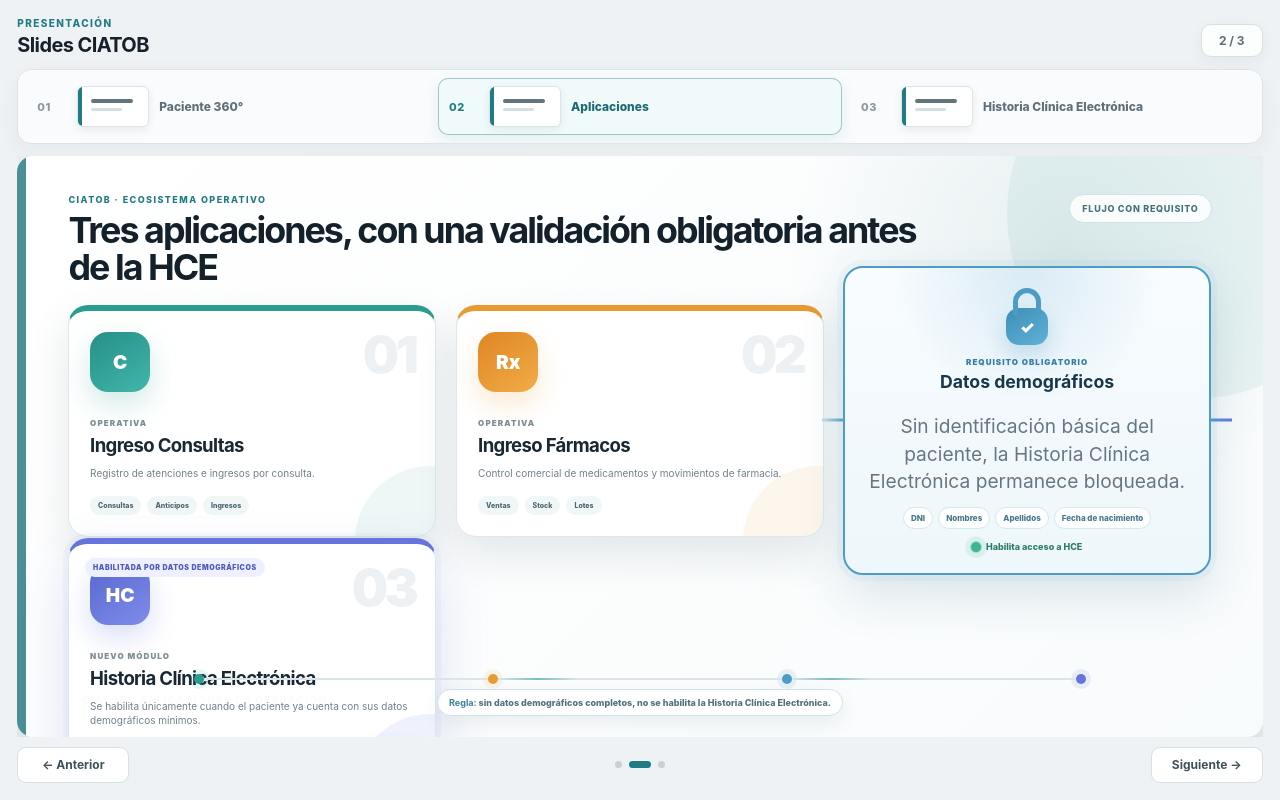
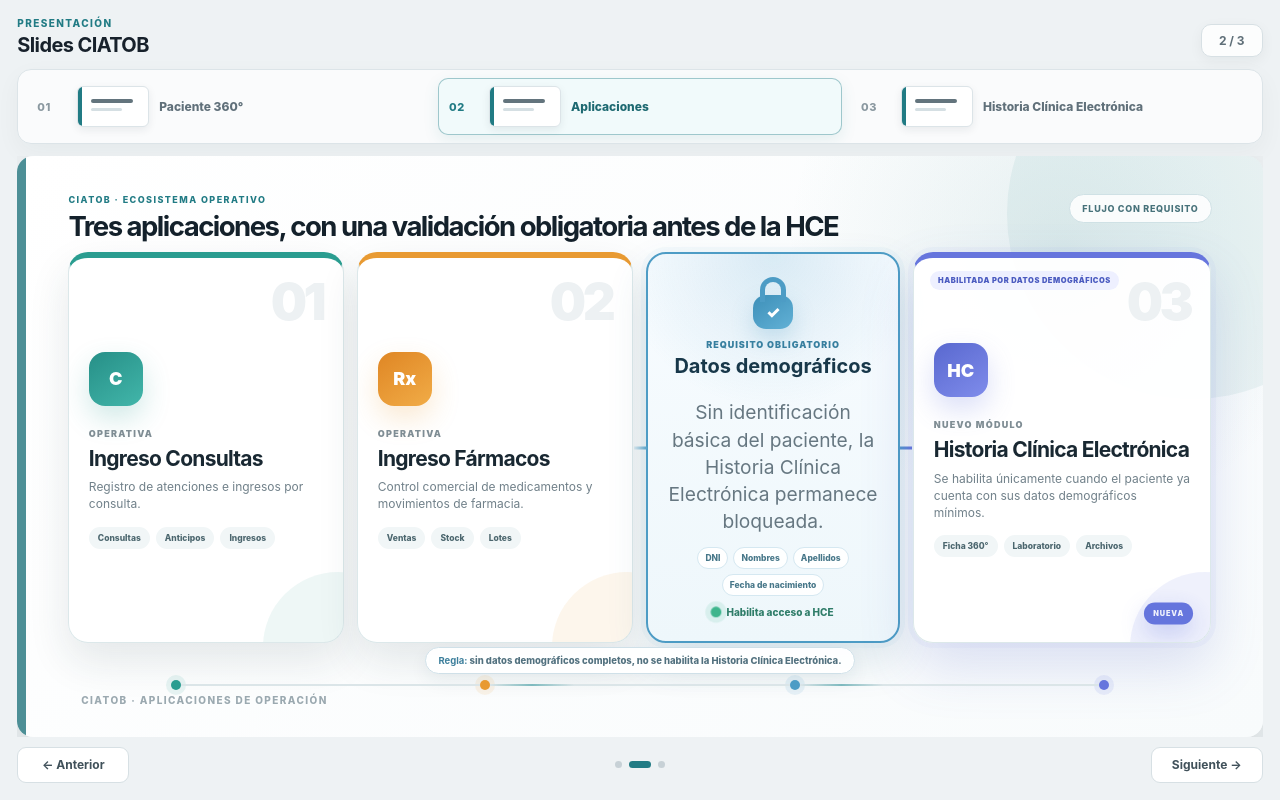
Before and after one commit to joseston/modal_scx, a React (Vite) app: page / in a window 1280 px wide. Both pictures are taken after a click on the button "Siguiente →". Built offline with nearby package versions, Linux system fonts and the light colour scheme.

Commit message:
Fix slide 2 horizontal flow and readability

```diff
--- a/src/presentation/slides/slide02-gate.css
+++ b/src/presentation/slides/slide02-gate.css
@@ -1,39 +1,86 @@
-/* Slide 02 · datos demográficos como requisito de acceso a HCE */
-.app-ecosystem-grid-gated {
-  grid-template-columns: minmax(0,1fr) minmax(0,1fr) minmax(210px,.72fr) minmax(0,1fr);
-  gap: clamp(10px,1.05vw,18px);
+/* Slide 02 · flujo horizontal: apps → validación demográfica → HCE */
+.app-ecosystem-slide {
+  padding: clamp(20px,2vw,34px) clamp(26px,3vw,50px) clamp(24px,2.3vw,38px);
+}
+
+.app-ecosystem-slide .app-ecosystem-heading h2 {
+  max-width: 980px;
+  font-size: clamp(24px,2.15vw,36px);
+  line-height: 1.02;
+}
+
+.app-ecosystem-grid.app-ecosystem-grid-gated {
+  grid-template-columns: minmax(0,1fr) minmax(0,1fr) minmax(0,.92fr) minmax(0,1.08fr) !important;
+  gap: clamp(12px,1vw,18px);
+  align-items: stretch;
+  margin-top: 12px;
+}
+
+.app-ecosystem-grid-gated > * {
+  min-width: 0;
+  align-self: stretch;
 }
 
 .app-ecosystem-grid-gated .app-ecosystem-card {
-  min-height: clamp(210px,26vh,290px);
-  padding: clamp(16px,1.65vw,26px);
+  min-height: clamp(245px,29vh,320px);
+  height: 100%;
+  padding: clamp(18px,1.55vw,26px);
+  justify-content: center;
+}
+
+.app-ecosystem-grid-gated .app-ecosystem-icon {
+  width: clamp(54px,4vw,66px);
+  border-radius: 16px;
+  font-size: clamp(18px,1.35vw,23px);
+}
+
+.app-ecosystem-grid-gated .app-ecosystem-status {
+  font-size: clamp(9px,.58vw,10.5px);
+}
+
+.app-ecosystem-grid-gated .app-ecosystem-copy {
+  margin-top: 15px;
 }
 
 .app-ecosystem-grid-gated .app-ecosystem-copy h3 {
-  font-size: clamp(17px,1.45vw,25px);
+  margin-top: 7px;
+  font-size: clamp(21px,1.55vw,28px);
+  line-height: 1.04;
 }
 
 .app-ecosystem-grid-gated .app-ecosystem-copy p {
-  font-size: clamp(10px,.78vw,12.5px);
+  margin-top: 9px;
+  font-size: clamp(12px,.82vw,14px);
+  line-height: 1.42;
+}
+
+.app-ecosystem-grid-gated .app-ecosystem-highlights {
+  margin-top: 14px;
+  gap: 6px;
+}
+
+.app-ecosystem-grid-gated .app-ecosystem-highlights span {
+  padding: 6px 9px;
+  font-size: clamp(8.5px,.54vw,10px);
 }
 
 .demographics-gate {
   position: relative;
   min-width: 0;
-  min-height: clamp(230px,29vh,315px);
-  align-self: center;
+  min-height: clamp(245px,29vh,320px);
+  height: 100%;
   overflow: visible;
   display: flex;
   flex-direction: column;
   justify-content: center;
-  padding: clamp(16px,1.6vw,24px);
+  padding: clamp(17px,1.45vw,24px);
   border: 2px solid #4d9cc5;
   border-radius: 20px;
   background:
     radial-gradient(circle at 50% 0%, rgba(77,156,197,.18), transparent 38%),
     linear-gradient(180deg,#f8fcff 0%,#eef7fb 100%);
-  box-shadow: 0 20px 48px rgba(48,105,135,.16), 0 0 0 6px rgba(77,156,197,.055);
-  animation: demographics-gate-in .7s .28s cubic-bezier(.2,.8,.2,1) both;
+  box-shadow: 0 18px 40px rgba(48,105,135,.14), 0 0 0 5px rgba(77,156,197,.045);
+  animation: demographics-gate-in .65s .28s cubic-bezier(.2,.8,.2,1) both;
 }
 
 .demographics-gate::before,
@@ -41,13 +88,17 @@
   content: "";
   position: absolute;
   top: 50%;
-  width: clamp(18px,1.8vw,30px);
+  width: clamp(12px,1.1vw,20px);
   height: 3px;
   transform: translateY(-50%);
-  background: linear-gradient(90deg,#c6dce6,#4d9cc5);
+  z-index: 3;
 }
 
-.demographics-gate::before { right: 100%; }
+.demographics-gate::before {
+  right: 100%;
+  background: linear-gradient(90deg,#d3e2e9,#4d9cc5);
+}
+
 .demographics-gate::after {
   left: 100%;
   background: linear-gradient(90deg,#4d9cc5,#6675dd);
@@ -55,9 +106,9 @@
 
 .demographics-gate-lock {
   position: relative;
-  width: clamp(48px,4vw,62px);
-  height: clamp(52px,4.4vw,68px);
-  margin: 0 auto 12px;
+  width: clamp(48px,3.5vw,58px);
+  height: clamp(52px,3.9vw,64px);
+  margin: 0 auto 10px;
   display: grid;
   place-items: end center;
 }
@@ -82,37 +133,37 @@
   border-radius: 13px;
   color: #fff;
   background: linear-gradient(145deg,#3d8fb8,#62b1d6);
-  box-shadow: 0 10px 22px rgba(77,156,197,.28);
-  font-size: clamp(15px,1.3vw,22px);
+  box-shadow: 0 10px 22px rgba(77,156,197,.25);
+  font-size: clamp(16px,1.15vw,20px);
   font-weight: 900;
 }
 
 .demographics-gate-status {
   color: #377f9f;
-  font-size: clamp(8px,.58vw,10px);
+  font-size: clamp(9px,.56vw,10px);
   font-weight: 900;
-  letter-spacing: .13em;
+  letter-spacing: .11em;
   text-align: center;
 }
 
 .demographics-gate h3 {
   margin: 6px 0 0;
   color: #18384a;
-  font-size: clamp(17px,1.38vw,24px);
+  font-size: clamp(20px,1.35vw,24px);
   line-height: 1.05;
   text-align: center;
 }
 
 .demographics-gate p {
   margin: 8px 0 0;
-  color: #688493;
-  font-size: clamp(10px,.72vw,12px);
-  line-height: 1.42;
+  color: #5f7c8a;
+  font-size: clamp(11.5px,.72vw,13px);
+  line-height: 1.38;
   text-align: center;
 }
 
 .demographics-gate-fields {
-  margin-top: 12px;
+  margin-top: 11px;
   display: flex;
   flex-wrap: wrap;
   justify-content: center;
@@ -124,19 +175,19 @@
   border: 1px solid #d5e8f1;
   border-radius: 999px;
   color: #477789;
-  background: rgba(255,255,255,.9);
-  font-size: clamp(8px,.54vw,9px);
+  background: rgba(255,255,255,.94);
+  font-size: clamp(8.5px,.5vw,9.5px);
   font-weight: 800;
 }
 
 .demographics-gate-footer {
-  margin-top: 12px;
+  margin-top: 10px;
   display: flex;
   align-items: center;
   justify-content: center;
   gap: 6px;
   color: #2f7d69;
-  font-size: clamp(9px,.64vw,10.5px);
+  font-size: clamp(10px,.6vw,11px);
   font-weight: 850;
 }
 
@@ -157,30 +208,31 @@
   content: "HABILITADA POR DATOS DEMOGRÁFICOS";
   position: absolute;
   left: 16px;
-  top: 14px;
+  top: 13px;
   z-index: 3;
   padding: 5px 8px;
   border-radius: 999px;
   color: #4b5bc0;
   background: #eef0ff;
-  font-size: clamp(7px,.48vw,8.5px);
+  font-size: clamp(7.5px,.45vw,8.5px);
   font-weight: 900;
-  letter-spacing: .08em;
+  letter-spacing: .07em;
 }
 
 .hce-prerequisite-note {
-  position: absolute;
-  left: 50%;
-  bottom: clamp(12px,1.6vw,22px);
+  position: relative;
+  left: auto;
+  bottom: auto;
   z-index: 4;
-  transform: translateX(-50%);
-  padding: 7px 11px;
+  transform: none;
+  margin: 4px auto 0;
+  padding: 7px 12px;
   border: 1px solid #cfe0e8;
   border-radius: 999px;
   color: #52717f;
-  background: rgba(255,255,255,.9);
-  box-shadow: 0 7px 20px rgba(31,65,80,.08);
-  font-size: clamp(9px,.62vw,10.5px);
+  background: rgba(255,255,255,.94);
+  box-shadow: 0 7px 18px rgba(31,65,80,.07);
+  font-size: clamp(9.5px,.6vw,11px);
   font-weight: 800;
   white-space: nowrap;
 }
@@ -188,7 +240,9 @@
 .hce-prerequisite-note strong { color: #3d7f9c; }
 
 .app-ecosystem-slide .ecosystem-flow {
-  width: 78%;
+  width: 82%;
+  margin-top: 2px;
+  margin-bottom: 4px;
   grid-template-columns: auto 1fr auto 1fr auto 1fr auto;
 }
 
@@ -207,7 +261,7 @@
 }
 
 @keyframes demographics-gate-in {
-  from { opacity: 0; transform: translateY(18px) scale(.96); }
+  from { opacity: 0; transform: translateY(14px) scale(.975); }
   to { opacity: 1; transform: translateY(0) scale(1); }
 }
 
@@ -223,18 +277,31 @@
 }
 
 @media (max-width: 1180px) {
-  .app-ecosystem-grid-gated {
-    grid-template-columns: repeat(4,minmax(0,1fr));
+  .app-ecosystem-grid.app-ecosystem-grid-gated {
+    grid-template-columns: repeat(4,minmax(0,1fr)) !important;
+    gap: 9px;
   }
-  .demographics-gate { min-width: 0; }
+
+  .app-ecosystem-grid-gated .app-ecosystem-card,
+  .demographics-gate {
+    min-height: 230px;
+    padding: 14px;
+  }
+
   .demographics-gate-fields span:nth-child(n+3) { display: none; }
 }
 
 @media (max-width: 820px) {
-  .app-ecosystem-grid-gated {
-    grid-template-columns: 1fr;
+  .app-ecosystem-grid.app-ecosystem-grid-gated {
+    grid-template-columns: 1fr !important;
   }
+
   .demographics-gate::before,
   .demographics-gate::after { display: none; }
-  .hce-prerequisite-note { position: static; transform: none; margin: 12px auto 0; white-space: normal; text-align: center; }
+
+  .hce-prerequisite-note {
+    margin: 12px auto 0;
+    white-space: normal;
+    text-align: center;
+  }
 }
```
